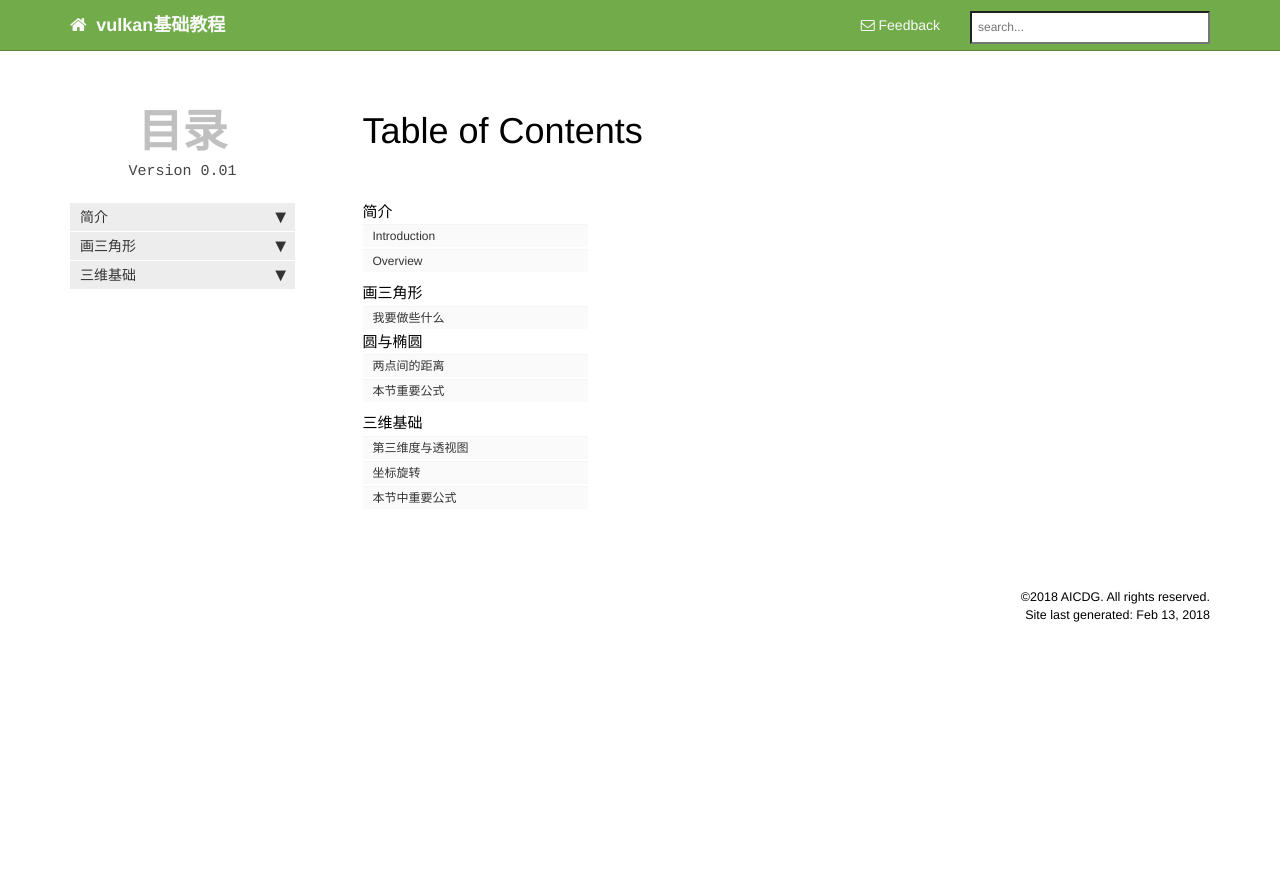
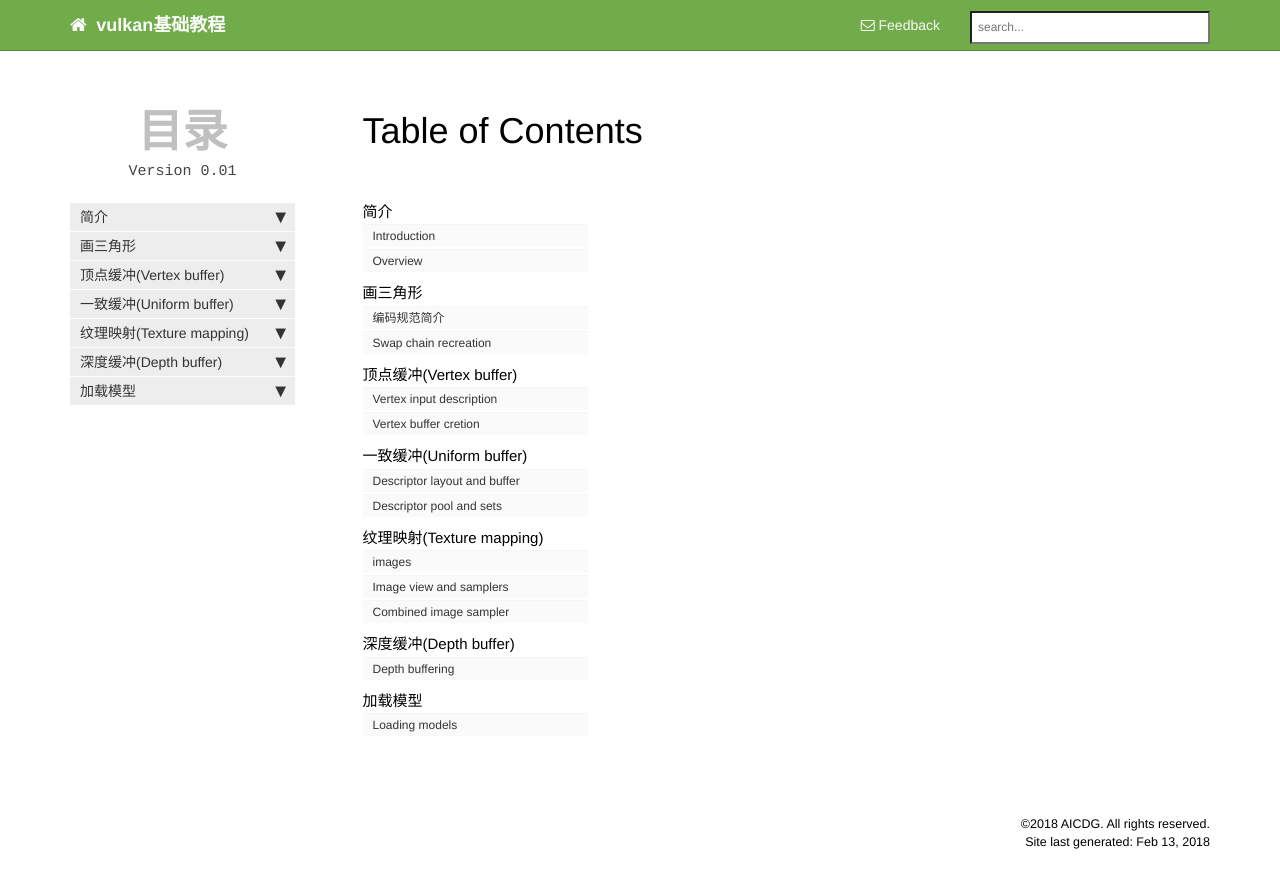
Before and after one commit to THISISAGOODNAME/vulkan-tutorial-code, a Jekyll site: the page built from tocpage.html, in a window 1280 px wide and 930 px high. Shown: the top 888 px of the window. Built offline with Jekyll 4.4.1, drawn with Linux system fonts in a browser that asks for light colours; nearby versions of some CDN libraries; library files that are not in the unit come from our copies; Markdown is read by kramdown in place of the engine named in the settings; comment, search, counter and statistics services are not loaded.

```diff
--- a/_data/mydoc/mydoc_sidebar.yml
+++ b/_data/mydoc/mydoc_sidebar.yml
@@ -60,7 +60,6 @@ entries:
       version: all
       output: web
 
-
   - title: 画三角形
     audience: writers, designers
     platform: all
@@ -69,7 +68,7 @@ entries:
     output: web, pdf
     items:
 
-    - title: 我要做些什么
+    - title: 编码规范简介
       url: /mydoc/mydoc.html
       audience: writers, designers
       platform: all
@@ -203,15 +202,38 @@ entries:
           product: all
           output: web
 
-      - title: 圆与椭圆
-        url: /mydoc/mydoc_3.5.html
+      - title: Drawing
         audience: writers, designers
         platform: all
+        version: all
         product: all
-        version: all
-        output: web, pdf
+        output: web
+        thirdlevelitems:
+        - title: Framebuffers
+          url: /mydoc/mydoc.html
+          audience: writers, designers
+          platform: all
+          version: all
+          product: all
+          output: web
 
-    - title: 两点间的距离
+        - title: Command buffers
+          url: /mydoc/mydoc.html
+          audience: writers, designers
+          platform: all
+          version: all
+          product: all
+          output: web
+
+        - title: Rendering and presentation
+          url: /mydoc/mydoc.html
+          audience: writers, designers
+          platform: all
+          version: all
+          product: all
+          output: web
+
+    - title: Swap chain recreation
       url: /mydoc/mydoc_3.6.html
       audience: writers, designers
       platform: all
@@ -219,42 +241,125 @@ entries:
       version: all
       output: web, pdf
 
-    - title: 本节重要公式
-      url: /mydoc/mydoc_3.7.html
+  - title: 顶点缓冲(Vertex buffer)
+    audience: writers, designers
+    platform: all
+    product: all
+    version: all
+    output: web, pdf
+    items:
+    - title: Vertex input description
+      url: /mydoc/mydoc.html
       audience: writers, designers
       platform: all
       product: all
       version: all
       output: web, pdf
 
+    - title: Vertex buffer cretion
+      url: /mydoc/mydoc.html
+      audience: writers, designers
+      platform: all
+      product: all
+      version: all
+      output: web, pdf
 
-  - title: 三维基础
+    - title: Staging buffer
+      url: /mydoc/mydoc.html
+      audience: writers, designers
+      platform: all
+      product: all
+      version: all
+      output: web
+
+    - title: Staging buffer
+      url: /mydoc/mydoc.html
+      audience: writers, designers
+      platform: all
+      product: all
+      version: all
+      output: web
+
+  - title: 一致缓冲(Uniform buffer)
     audience: writers, designers
     platform: all
     product: all
     version: all
     output: web, pdf
     items:
-    - title: 第三维度与透视图
-      url: /mydoc/mydoc_15.1.html
+    - title: Descriptor layout and buffer
+      url: /mydoc/mydoc.html
       audience: writers, designers
       platform: all
       product: all
       version: all
       output: web, pdf
 
-    - title: 坐标旋转
-      url: /mydoc/mydoc_15.7.html
+    - title: Descriptor pool and sets
+      url: /mydoc/mydoc.html
       audience: writers, designers
       platform: all
       product: all
       version: all
       output: web, pdf
 
-    - title: 本节中重要公式
-      url: /mydoc/mydoc_15.9.html
+  - title: 纹理映射(Texture mapping)
+    audience: writers, designers
+    platform: all
+    product: all
+    version: all
+    output: web, pdf
+    items:
+    - title: images
+      url: /mydoc/mydoc.html
       audience: writers, designers
       platform: all
       product: all
       version: all
       output: web, pdf
+
+    - title: Image view and samplers
+      url: /mydoc/mydoc.html
+      audience: writers, designers
+      platform: all
+      product: all
+      version: all
+      output: web, pdf
+
+    - title: Combined image sampler
+      url: /mydoc/mydoc.html
+      audience: writers, designers
+      platform: all
+      product: all
+      version: all
+      output: web, pdf
+
+  - title: 深度缓冲(Depth buffer)
+    audience: writers, designers
+    platform: all
+    product: all
+    version: all
+    output: web, pdf
+    items:
+    - title: Depth buffering
+      url: /mydoc/mydoc.html
+      audience: writers, designers
+      platform: all
+      product: all
+      version: all
+      output: web, pdf
+
+  - title: 加载模型
+    audience: writers, designers
+    platform: all
+    product: all
+    version: all
+    output: web, pdf
+    items:
+    - title: Loading models
+      url: /mydoc/mydoc.html
+      audience: writers, designers
+      platform: all
+      product: all
+      version: all
+      output: web, pdf
```
